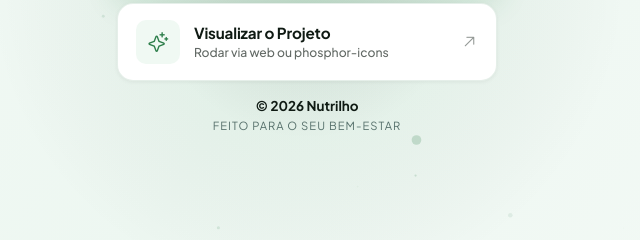
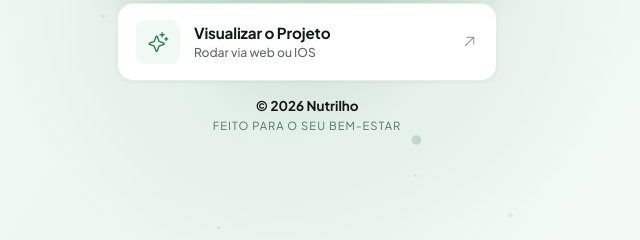
Before and after one commit to alves1503/nutrilho, a plain HTML site: page index.html in a window 1280 px wide. Shown: the part 421-661 px from the top of the page, 333-973 px from the left. Drawn offline with nearby package versions, Linux system fonts and the light colour scheme; animation ran at ten frames a second.

Commit message:
Update index.html

```diff
--- a/index.html
+++ b/index.html
@@ -54,7 +54,7 @@
         </div>
         <div class="link-text">
           <span class="link-title">Visualizar o Projeto</span>
-          <span class="link-desc">Rodar via web ou phosphor-icons</span>
+          <span class="link-desc">Rodar via web ou IOS</span>
         </div>
         <i class="ph ph-arrow-up-right link-arrow"></i>
       </a>
```
